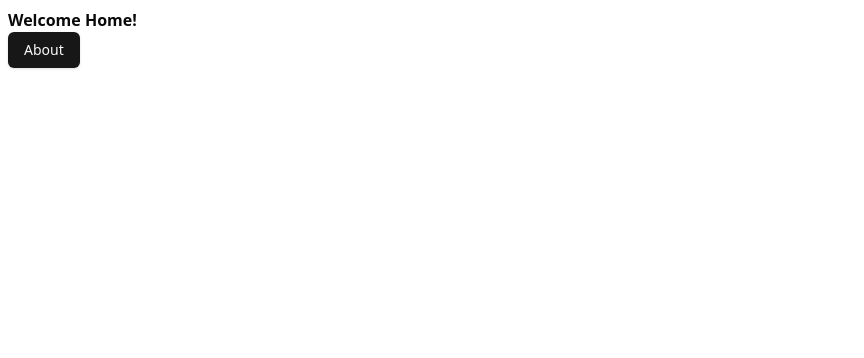
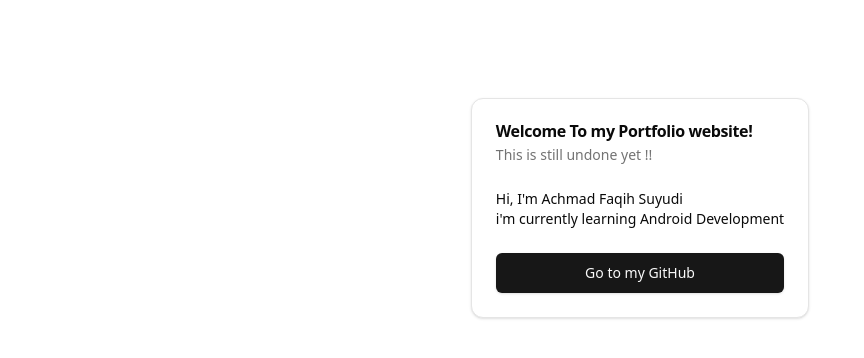
Before and after one commit to FShou/faqih, a React (Vite) app: page / in a window 1280 px wide. Shown: the top 358 px of the page, without its empty margins (0-864 px from the left). Built offline with nearby package versions, Linux system fonts and the light colour scheme.

Commit message:
feat: Under development

```diff
--- /dev/null
+++ b/src/components/hero-section.tsx
@@ -0,0 +1,32 @@
+import { Button } from "./ui/button";
+import {
+  Card,
+  CardContent,
+  CardDescription,
+  CardFooter,
+  CardHeader,
+  CardTitle,
+} from "./ui/card";
+
+export default function HeroSection() {
+  return (
+    <div className="flex justify-center items-center h-svh">
+      <Card className="relative -top-[25%]">
+        <CardHeader>
+          <CardTitle>Welcome To my Portfolio website!</CardTitle>
+          <CardDescription>This is still undone yet !!</CardDescription>
+        </CardHeader>
+        <CardContent>
+          <p className="text-sm">Hi, I'm  <span className="font-medium">Achmad Faqih Suyudi</span></p>
+          <p className="text-sm">i'm currently learning Android Development</p>
+
+        </CardContent>
+        <CardFooter>
+          <Button asChild className="w-full" size={'lg'}>
+              <a href="https://github.com/Fshou" >Go to my GitHub</a>
+          </Button>
+        </CardFooter>
+      </Card>
+    </div>
+  );
+}
--- /dev/null
+++ b/src/components/ui/card.tsx
@@ -0,0 +1,76 @@
+import * as React from "react"
+
+import { cn } from "@/lib/utils"
+
+const Card = React.forwardRef<
+  HTMLDivElement,
+  React.HTMLAttributes<HTMLDivElement>
+>(({ className, ...props }, ref) => (
+  <div
+    ref={ref}
+    className={cn(
+      "rounded-xl border bg-card text-card-foreground shadow",
+      className
+    )}
+    {...props}
+  />
+))
+Card.displayName = "Card"
+
+const CardHeader = React.forwardRef<
+  HTMLDivElement,
+  React.HTMLAttributes<HTMLDivElement>
+>(({ className, ...props }, ref) => (
+  <div
+    ref={ref}
+    className={cn("flex flex-col space-y-1.5 p-6", className)}
+    {...props}
+  />
+))
+CardHeader.displayName = "CardHeader"
+
+const CardTitle = React.forwardRef<
+  HTMLParagraphElement,
+  React.HTMLAttributes<HTMLHeadingElement>
+>(({ className, ...props }, ref) => (
+  <h3
+    ref={ref}
+    className={cn("font-semibold leading-none tracking-tight", className)}
+    {...props}
+  />
+))
+CardTitle.displayName = "CardTitle"
+
+const CardDescription = React.forwardRef<
+  HTMLParagraphElement,
+  React.HTMLAttributes<HTMLParagraphElement>
+>(({ className, ...props }, ref) => (
+  <p
+    ref={ref}
+    className={cn("text-sm text-muted-foreground", className)}
+    {...props}
+  />
+))
+CardDescription.displayName = "CardDescription"
+
+const CardContent = React.forwardRef<
+  HTMLDivElement,
+  React.HTMLAttributes<HTMLDivElement>
+>(({ className, ...props }, ref) => (
+  <div ref={ref} className={cn("p-6 pt-0", className)} {...props} />
+))
+CardContent.displayName = "CardContent"
+
+const CardFooter = React.forwardRef<
+  HTMLDivElement,
+  React.HTMLAttributes<HTMLDivElement>
+>(({ className, ...props }, ref) => (
+  <div
+    ref={ref}
+    className={cn("flex items-center p-6 pt-0", className)}
+    {...props}
+  />
+))
+CardFooter.displayName = "CardFooter"
+
+export { Card, CardHeader, CardFooter, CardTitle, CardDescription, CardContent }
--- a/src/routeTree.gen.ts
+++ b/src/routeTree.gen.ts
@@ -11,15 +11,9 @@
 // Import Routes
 
 import { Route as rootRoute } from './routes/__root'
-import { Route as AboutImport } from './routes/about'
 import { Route as IndexImport } from './routes/index'
 
 // Create/Update Routes
-
-const AboutRoute = AboutImport.update({
-  path: '/about',
-  getParentRoute: () => rootRoute,
-} as any)
 
 const IndexRoute = IndexImport.update({
   path: '/',
@@ -37,13 +31,6 @@
       preLoaderRoute: typeof IndexImport
       parentRoute: typeof rootRoute
     }
-    '/about': {
-      id: '/about'
-      path: '/about'
-      fullPath: '/about'
-      preLoaderRoute: typeof AboutImport
-      parentRoute: typeof rootRoute
-    }
   }
 }
 
@@ -51,37 +38,32 @@
 
 export interface FileRoutesByFullPath {
   '/': typeof IndexRoute
-  '/about': typeof AboutRoute
 }
 
 export interface FileRoutesByTo {
   '/': typeof IndexRoute
-  '/about': typeof AboutRoute
 }
 
 export interface FileRoutesById {
   __root__: typeof rootRoute
   '/': typeof IndexRoute
-  '/about': typeof AboutRoute
 }
 
 export interface FileRouteTypes {
   fileRoutesByFullPath: FileRoutesByFullPath
-  fullPaths: '/' | '/about'
+  fullPaths: '/'
   fileRoutesByTo: FileRoutesByTo
-  to: '/' | '/about'
-  id: '__root__' | '/' | '/about'
+  to: '/'
+  id: '__root__' | '/'
   fileRoutesById: FileRoutesById
 }
 
 export interface RootRouteChildren {
   IndexRoute: typeof IndexRoute
-  AboutRoute: typeof AboutRoute
 }
 
 const rootRouteChildren: RootRouteChildren = {
   IndexRoute: IndexRoute,
-  AboutRoute: AboutRoute,
 }
 
 export const routeTree = rootRoute
@@ -96,15 +78,11 @@
     "__root__": {
       "filePath": "__root.tsx",
       "children": [
-        "/",
-        "/about"
+        "/"
       ]
     },
     "/": {
       "filePath": "index.tsx"
-    },
-    "/about": {
-      "filePath": "about.tsx"
     }
   }
 }
--- a/src/routes/about.tsx
+++ /dev/null
@@ -1,15 +0,0 @@
-import * as React from 'react'
-import { createFileRoute } from '@tanstack/react-router'
-
-export const Route = createFileRoute('/about')({
-  component: AboutComponent,
-  beforeLoad: () => ({ getTitle: () => "About" }),
-})
-
-function AboutComponent() {
-  return (
-    <div className="p-2">
-      <h3>About</h3>
-    </div>
-  )
-}
--- a/src/routes/index.tsx
+++ b/src/routes/index.tsx
@@ -1,18 +1,15 @@
-import { Button } from "@/components/ui/button";
-import { createFileRoute, Link } from "@tanstack/react-router";
+import HeroSection from "@/components/hero-section";
+import { createFileRoute } from "@tanstack/react-router";
 
 export const Route = createFileRoute("/")({
   component: HomeComponent,
-  beforeLoad: () => ({ getTitle: () => "Home" }),
+  beforeLoad: () => ({ getTitle: () => "Faqih Suyudi" }),
 });
 
 function HomeComponent() {
   return (
-    <div className="p-2 font-black">
-      <h3>Welcome Home!</h3>
-      <Button asChild>
-        <Link to="/about" >About</Link>
-      </Button>
+    <div className="p-2 ">
+      <HeroSection />
     </div>
   );
 }
```
